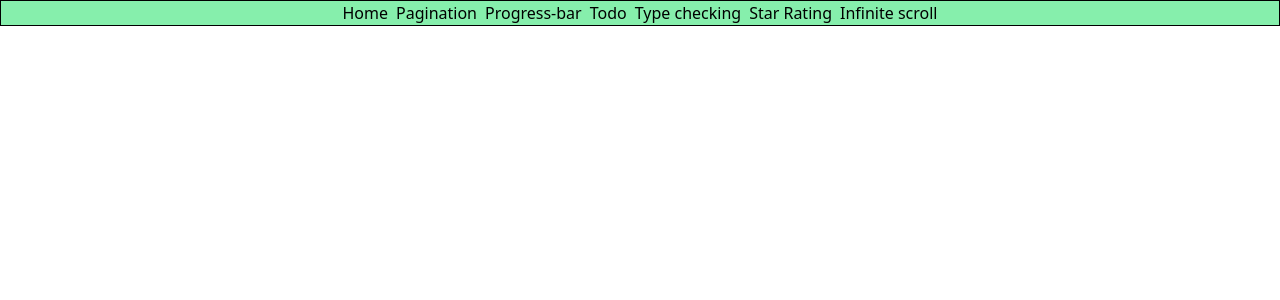
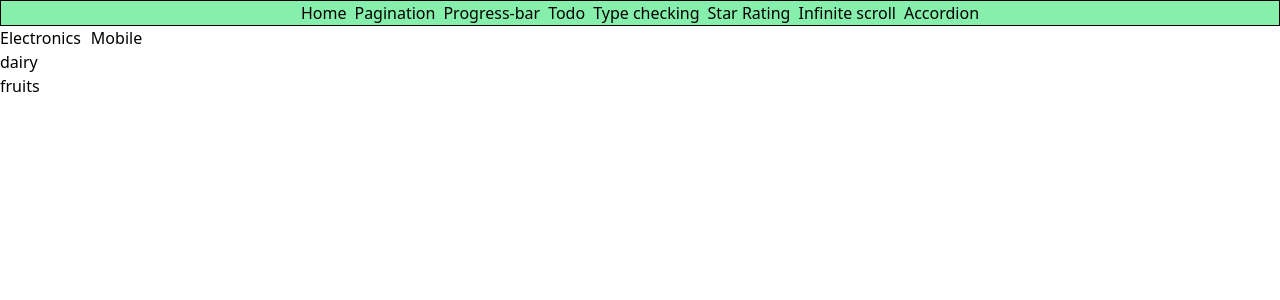
Before and after one commit to rohitraj896/react-machine-coding, a React (Create React App) app: page /accordion in a window 1280 px wide. Shown: the top 300 px of the page. Built offline with nearby package versions, Linux system fonts and the light colour scheme.

Commit message:
Accordion

```diff
--- a/src/App.js
+++ b/src/App.js
@@ -6,6 +6,7 @@ import Todo from "./components/ToDo/Todo";
 import TypeChecking from "./components/TypeChecking/TypeChecking";
 import StarRating from "./components/StarRating/StarRating";
 import InfiniteScroll from "./components/InfiniteScroll/InfiniteScroll";
+import Accordion from "./components/Accordion/Accordion";
 
 function App() {
   return (
@@ -18,6 +19,7 @@ function App() {
         <a href="/type-checking">Type checking</a>
         <a href="/star-rating">Star Rating</a>
         <a href="/infinite-scroll">Infinite scroll</a>
+        <a href="/accordion">Accordion</a>
       </nav>
       <div>
         <BrowserRouter>
@@ -29,6 +31,7 @@ function App() {
             <Route path="/type-checking" element={<TypeChecking />}></Route>
             <Route path="/star-rating" element={<StarRating />}></Route>
             <Route path="/infinite-scroll" element={<InfiniteScroll />}></Route>
+            <Route path="/accordion" element={<Accordion />}></Route>
           </Routes>
         </BrowserRouter>
       </div>
--- /dev/null
+++ b/src/components/Accordion/Accordion.js
@@ -0,0 +1,36 @@
+import { useState } from "react";
+
+const products = [
+  { category: "Electronics", item: "Mobile" },
+  { category: "dairy", item: "Milk" },
+  { category: "fruits", item: "Mango" },
+];
+
+const Accordion = () => {
+  const [activeIndex, setActiveIndex] = useState(0);
+
+  const handleClick = index => {
+    setActiveIndex(activeIndex === index ? null : index);
+  };
+
+  return (
+    <>
+      {products.map((product, index) => (
+        <div
+          style={{ display: "flex" }}
+          key={index}
+          onClick={() => handleClick(index)}
+        >
+          <div>
+            <h1>{product.category}</h1>
+          </div>
+          {activeIndex === index && (
+            <div style={{ marginLeft: "10px" }}>{product.item}</div>
+          )}
+        </div>
+      ))}
+    </>
+  );
+};
+
+export default Accordion;
```
